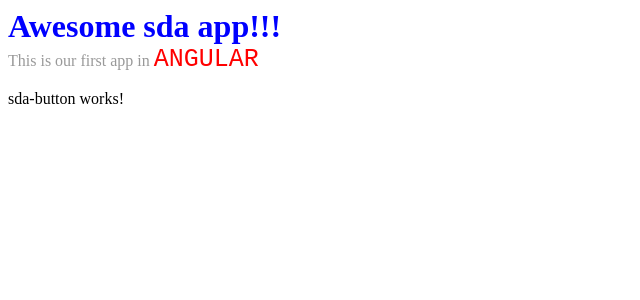
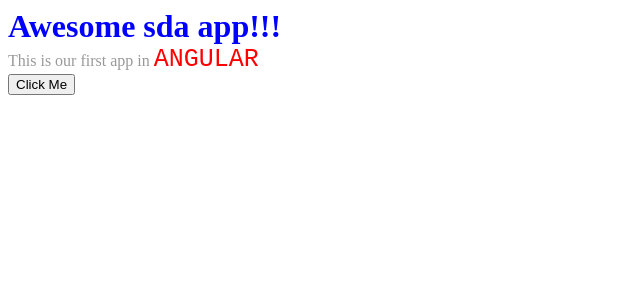
Before and after one commit to arteki65/sda-angular, an Angular app: page / in a window 1280 px wide. Shown: the top 300 px of the page, without its empty margins (0-640 px from the left). Built offline with nearby package versions, Linux system fonts and the light colour scheme.

Commit message:
input and output decorators

```diff
--- a/src/app/app.component.html
+++ b/src/app/app.component.html
@@ -4,5 +4,5 @@
 </p>
 <!-- <button (click)="clickHandler()">Click Me</button>
 <p *ngIf="message != null">{{ message }}</p> -->
-<app-sda-button></app-sda-button>
-<app-log-message></app-log-message>
+<app-sda-button (btnClicked)="handleBtnClicked($event)"></app-sda-button>
+<app-log-message [message]="message"></app-log-message>
--- a/src/app/app.component.ts
+++ b/src/app/app.component.ts
@@ -11,7 +11,7 @@
   framework = 'angular';
   message: String;
 
-  clickHandler() {
-    this.message = 'Button was clicked!!!';
+  handleBtnClicked(message: String) {
+    this.message = message;
   }
 }
--- a/src/app/log-message/log-message.component.html
+++ b/src/app/log-message/log-message.component.html
@@ -0,0 +1 @@
+<p *ngIf="message != null">{{ message }}</p>
--- a/src/app/log-message/log-message.component.ts
+++ b/src/app/log-message/log-message.component.ts
@@ -1,8 +1,10 @@
-import { Component } from '@angular/core';
+import { Component, Input } from '@angular/core';
 
 @Component({
   templateUrl: './log-message.component.html',
   styleUrls: ['./log-message.component.less'],
   selector: 'app-log-message',
 })
-export class LogMessageComponent {}
+export class LogMessageComponent {
+  @Input() message: String;
+}
--- a/src/app/sda-button/sda-button.component.html
+++ b/src/app/sda-button/sda-button.component.html
@@ -1 +1 @@
-<p>sda-button works!</p>
+<button (click)="clickHandler()">Click Me</button>
--- a/src/app/sda-button/sda-button.component.ts
+++ b/src/app/sda-button/sda-button.component.ts
@@ -1,15 +1,18 @@
-import { Component, OnInit } from '@angular/core';
+import { Component, EventEmitter, OnInit, Output } from '@angular/core';
 
 @Component({
   selector: 'app-sda-button',
   templateUrl: './sda-button.component.html',
-  styleUrls: ['./sda-button.component.less']
+  styleUrls: ['./sda-button.component.less'],
 })
 export class SdaButtonComponent implements OnInit {
+  @Output() btnClicked = new EventEmitter<String>();
 
-  constructor() { }
+  constructor() {}
 
-  ngOnInit(): void {
+  ngOnInit(): void {}
+
+  clickHandler() {
+    this.btnClicked.emit('Sda button was clicked!');
   }
-
 }
```
